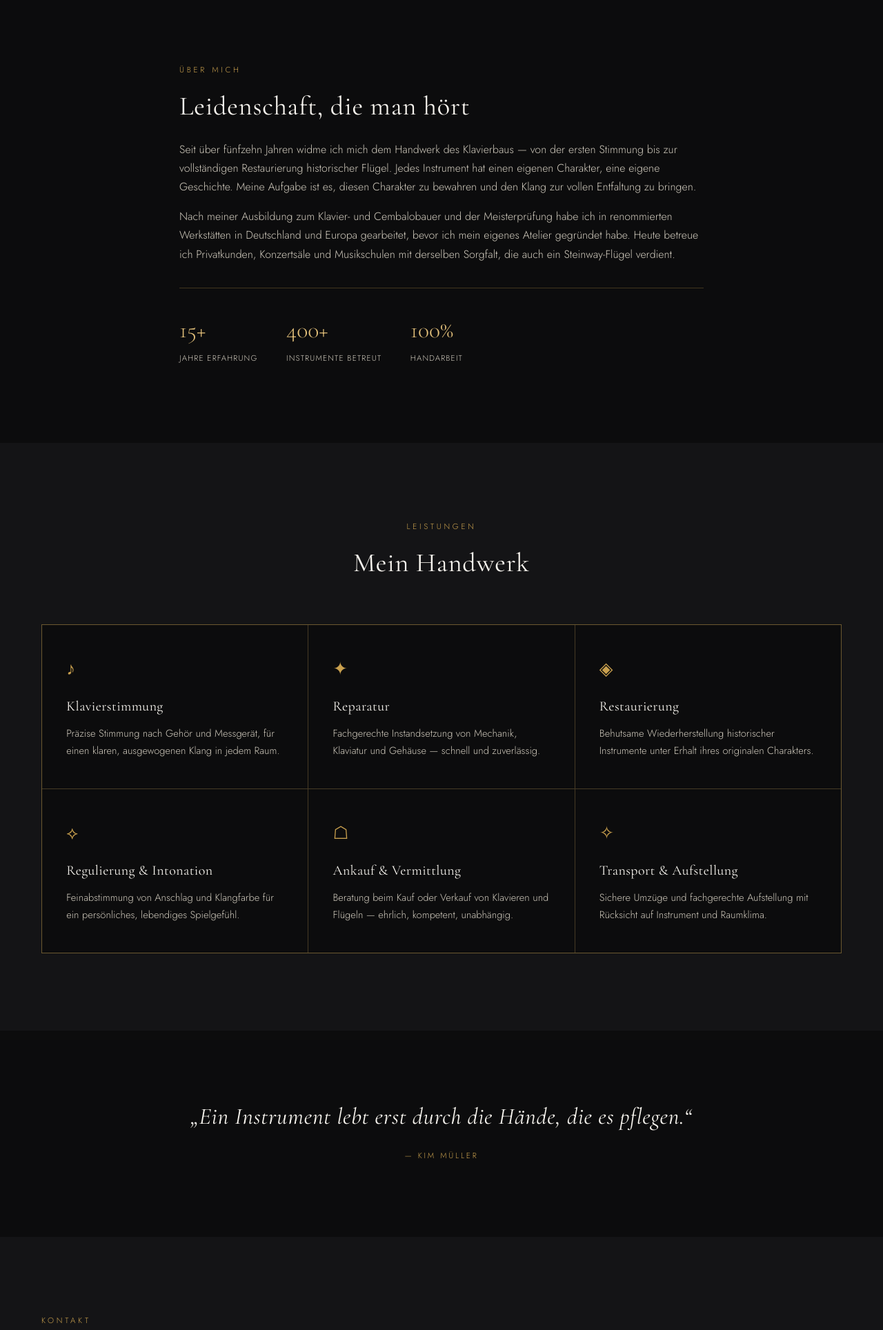
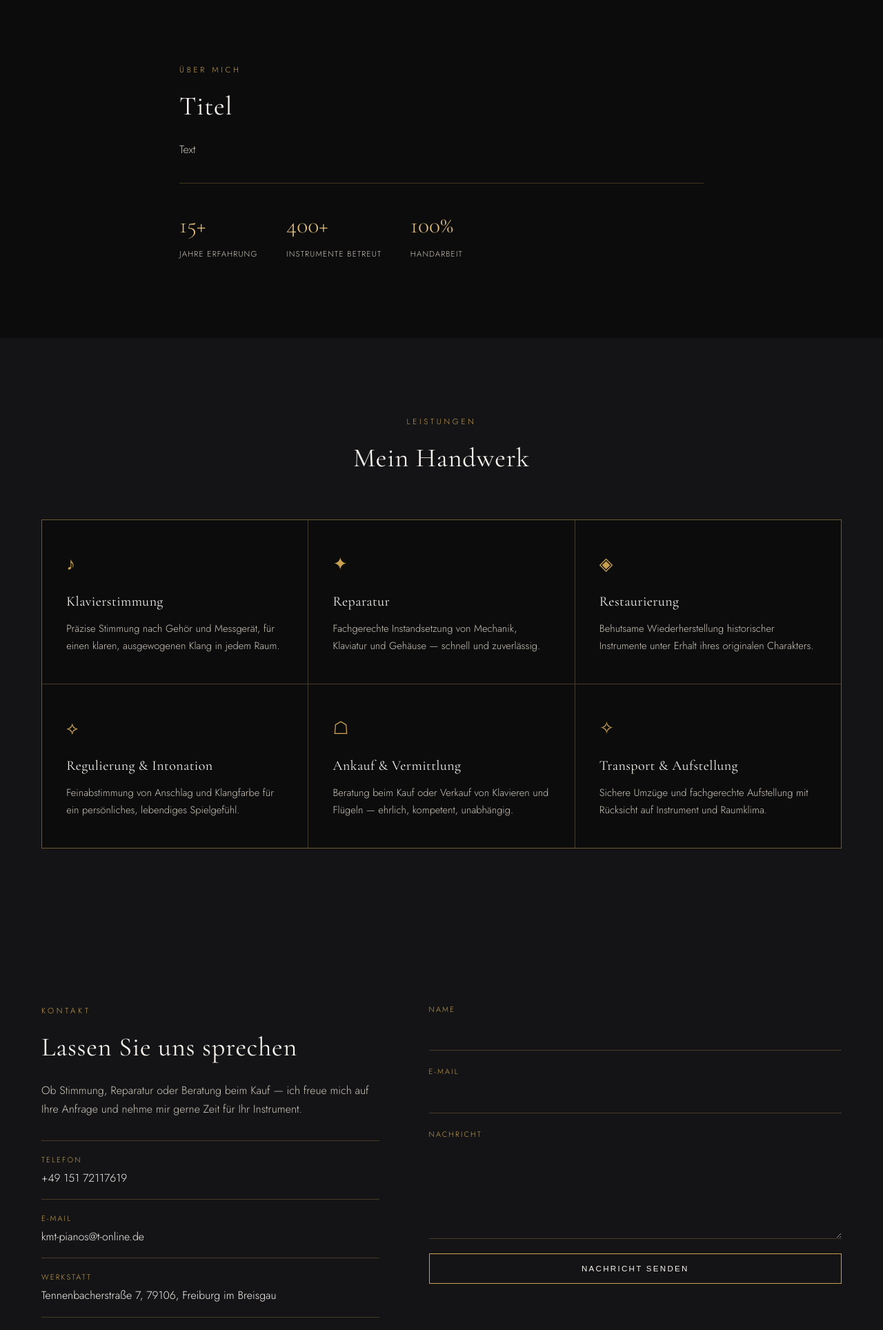
Before and after one commit to py75fyzfwz-spec/Kim-M-ller-Klaiverbauer, a plain HTML site: page index.html in a window 1280 px wide. Shown: the part 820-2748 px from the top of the page at 69% size. Drawn offline with nearby package versions, Linux system fonts and the light colour scheme.

Commit message:
Elemente entfernt

```diff
--- a/index.html
+++ b/index.html
@@ -52,15 +52,8 @@
   <section class="section" id="ueber-mich">
     <div class="section-inner about-content">
       <p class="eyebrow">Über mich</p>
-      <h2>Leidenschaft, die man hört</h2>
-      <p>Seit über fünfzehn Jahren widme ich mich dem Handwerk des Klavierbaus — von der ersten Stimmung
-      bis zur vollständigen Restaurierung historischer Flügel. Jedes Instrument hat einen eigenen
-      Charakter, eine eigene Geschichte. Meine Aufgabe ist es, diesen Charakter zu bewahren und den
-      Klang zur vollen Entfaltung zu bringen.</p>
-      <p>Nach meiner Ausbildung zum Klavier- und Cembalobauer und der Meisterprüfung habe ich in
-      renommierten Werkstätten in Deutschland und Europa gearbeitet, bevor ich mein eigenes Atelier
-      gegründet habe. Heute betreue ich Privatkunden, Konzertsäle und Musikschulen mit derselben
-      Sorgfalt, die auch ein Steinway-Flügel verdient.</p>
+      <h2>Titel</h2>
+      <p>Text</p>
       <div class="stats">
         <div class="stat">
           <span class="stat-num">15+</span>
@@ -117,15 +110,6 @@
     </div>
   </section>
 
-  <section class="section quote-section">
-    <div class="section-inner">
-      <blockquote>
-        „Ein Instrument lebt erst durch die Hände, die es pflegen.“
-      </blockquote>
-      <p class="quote-attr">— Kim Müller</p>
-    </div>
-  </section>
-
   <section class="section alt" id="kontakt">
     <div class="section-inner two-col">
       <div class="col-text">
@@ -143,12 +127,8 @@
             <a href="mailto:kmt-pianos@t-online.de">kmt-pianos@t-online.de</a>
           </li>
           <li>
-            <span class="contact-label">Atelier</span>
+            <span class="contact-label">Werkstatt</span>
             <span>Tennenbacherstraße 7, 79106, Freiburg im Breisgau</span>
-          </li>
-          <li>
-            <span class="contact-label">Öffnungszeiten</span>
-            <span>Di–Fr 10–18 Uhr, Sa nach Vereinbarung</span>
           </li>
         </ul>
       </div>
```
